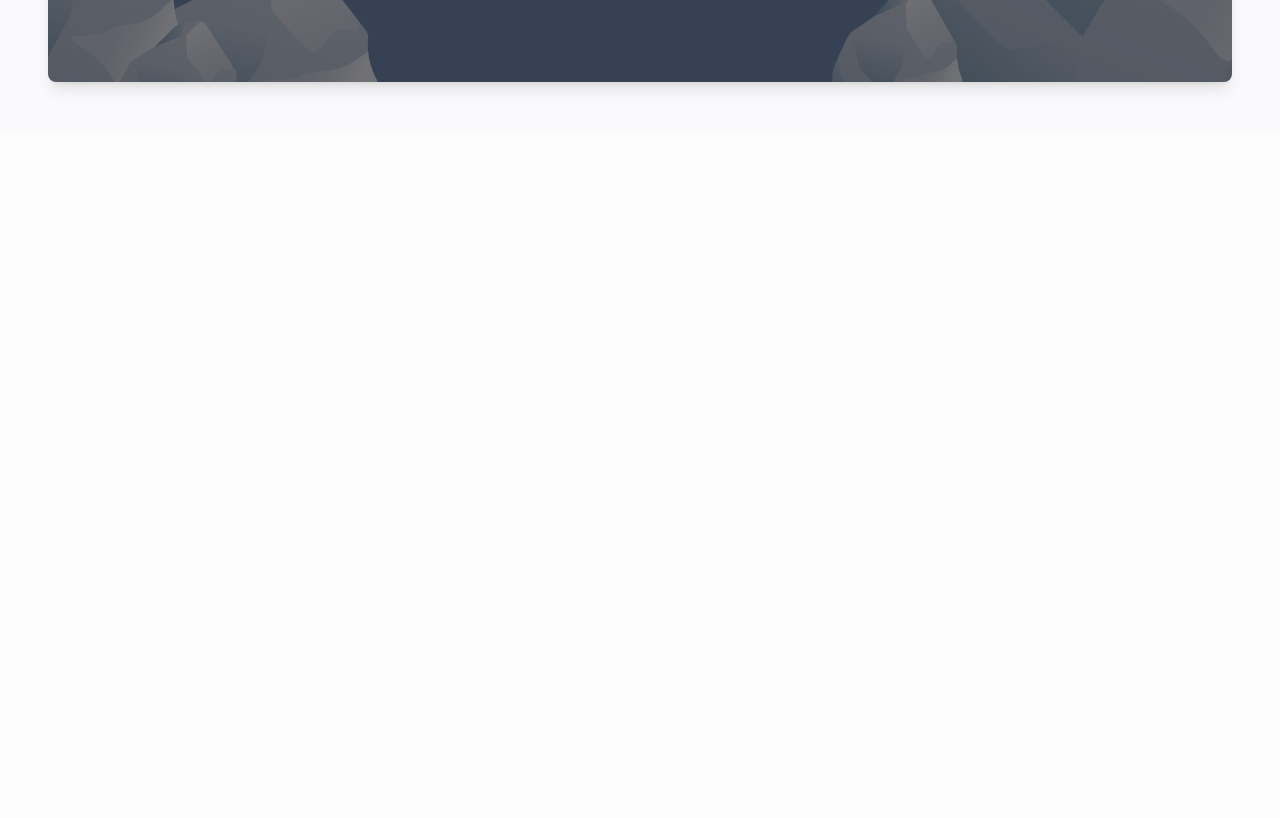
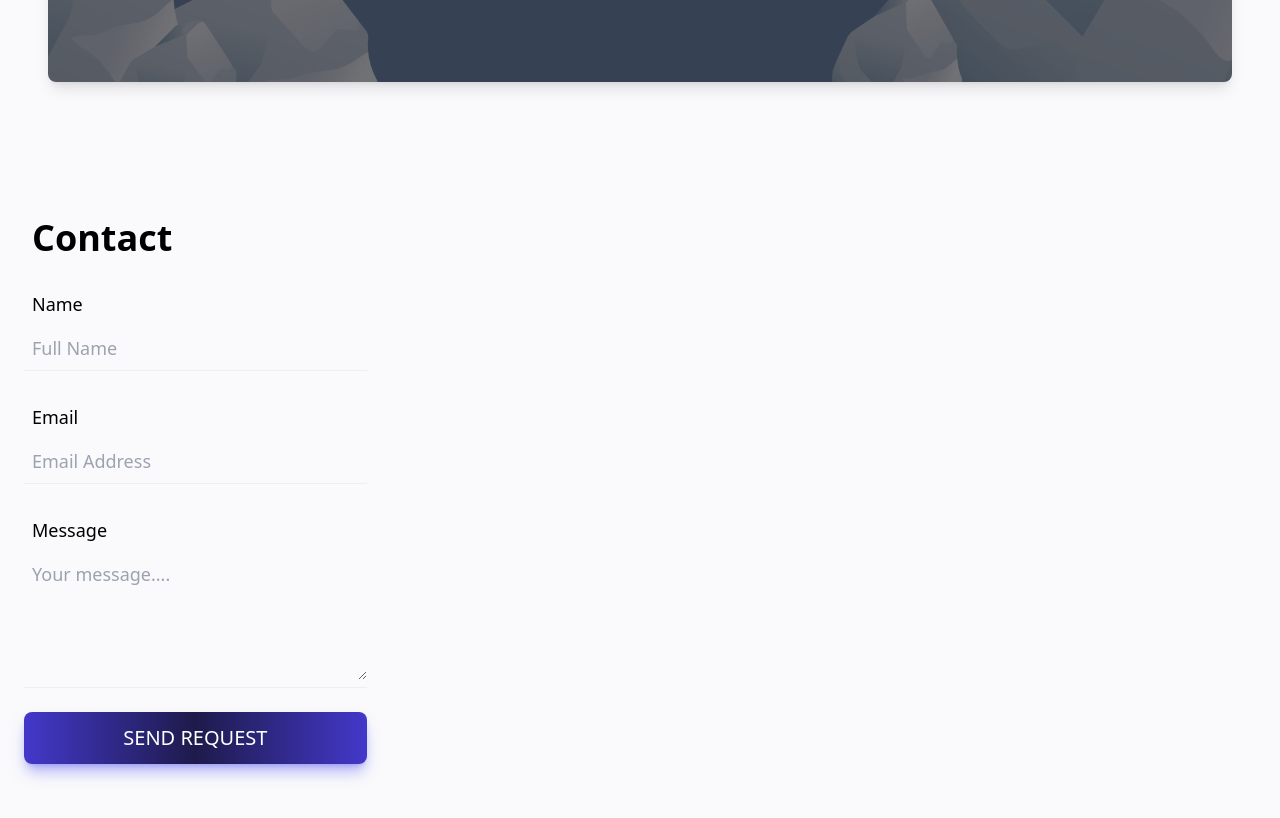
Before and after one commit to MaykelldaCostaRamos/Portafolio, a React (Vite) app: page / in a window 1280 px wide. Shown: the part 1880-2698 px from the top of the page. Before the commit the page ends 2010 px from the top, so only its background shows below. Built offline with nearby package versions, Linux system fonts and the light colour scheme.

Commit message:
Add component section Contact and contents

```diff
--- a/src/App.jsx
+++ b/src/App.jsx
@@ -3,6 +3,7 @@ import Hero from "./components/Hero";
 import Skills from "./components/Skills";
 import About from "./components/About";
 import Projects from "./components/Projects";
+import Contact from "./components/Contact";
 
 
 function App() {
@@ -15,6 +16,7 @@ function App() {
      <Skills />
      <About />
      <Projects />
+     <Contact />
     </>
   )
 }
--- /dev/null
+++ b/src/components/Contact.jsx
@@ -0,0 +1,60 @@
+export default function Contact() {
+  return (
+    <form
+      action=""
+      id="contact"
+      className="py-20 flex flex-col justify-center items-start text-black px-4 "
+    >
+      <div className="m-2 text-lg">
+        <h2 className="text-4xl font-bold mb-8 px-2">Contact</h2>
+
+        <div className="mb-8">
+          <label htmlFor="name" className="font-medium px-2">
+            Name
+          </label>
+          <input
+            type="text"
+            id="name"
+            placeholder="Full Name"
+            className="w-full mt-2 p-2 focus:outline-none focus:placeholder-transparent  bg-transparent appearance-none"
+            required
+          />
+          <div className="border-0 border-b border-gray-300/30 "></div>
+        </div>
+        <div className="mb-8">
+          <label htmlFor="email" className="font-medium px-2">
+            Email
+          </label>
+          <input
+            type="email"
+            id="email"
+            placeholder="Email Address"
+            className="w-full mt-2 p-2 focus:outline-none focus:placeholder-transparent bg-transparent appearance-none"
+            required
+          />
+          <div className="border-0 border-b border-gray-300/30 "></div>
+        </div>
+        <div className="mb-6">
+          <label htmlFor="message" className="font-medium px-2">
+            Message
+          </label>
+          <textarea
+            id="message"
+            placeholder="Your message...."
+            rows="4"
+            className="w-full mt-2 p-2 focus:outline-none focus:placeholder-transparent bg-transparent appearance-none"
+          ></textarea>
+          <div className="border-0 border-b border-gray-300/30 "></div>
+        </div>
+
+        <button
+          type="submit"
+          className="w-full text-white  rounded-lg text-xl py-3 bg-gradient-to-r from-indigo-700 via-indigo-950 to-indigo-700 hover:bg-gradient-to-br focus:ring-4 focus:outline-none focus:ring-indigo-300 dark:focus:ring-indigo-800 shadow-lg shadow-indigo-500/50 dark:shadow-lg dark:shadow-indigo-800/80"
+
+        >
+          SEND REQUEST
+        </button>
+      </div>
+    </form>
+  );
+}
```
